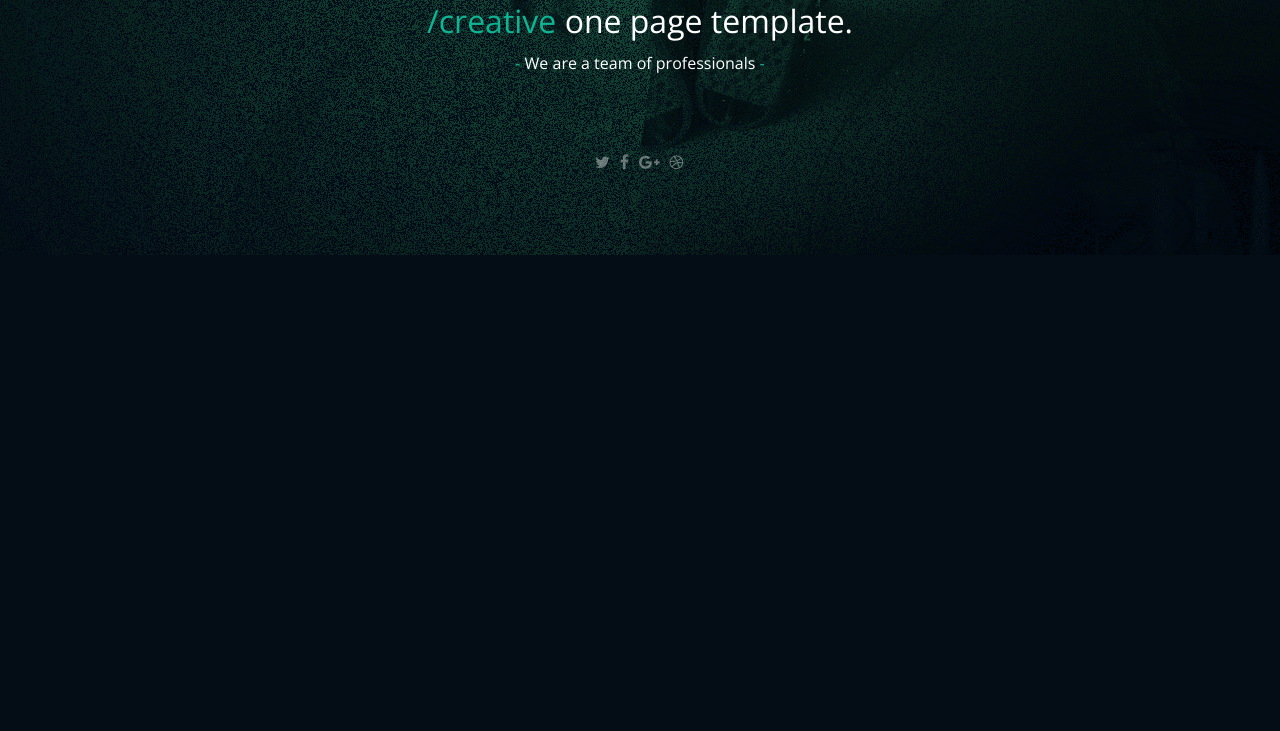
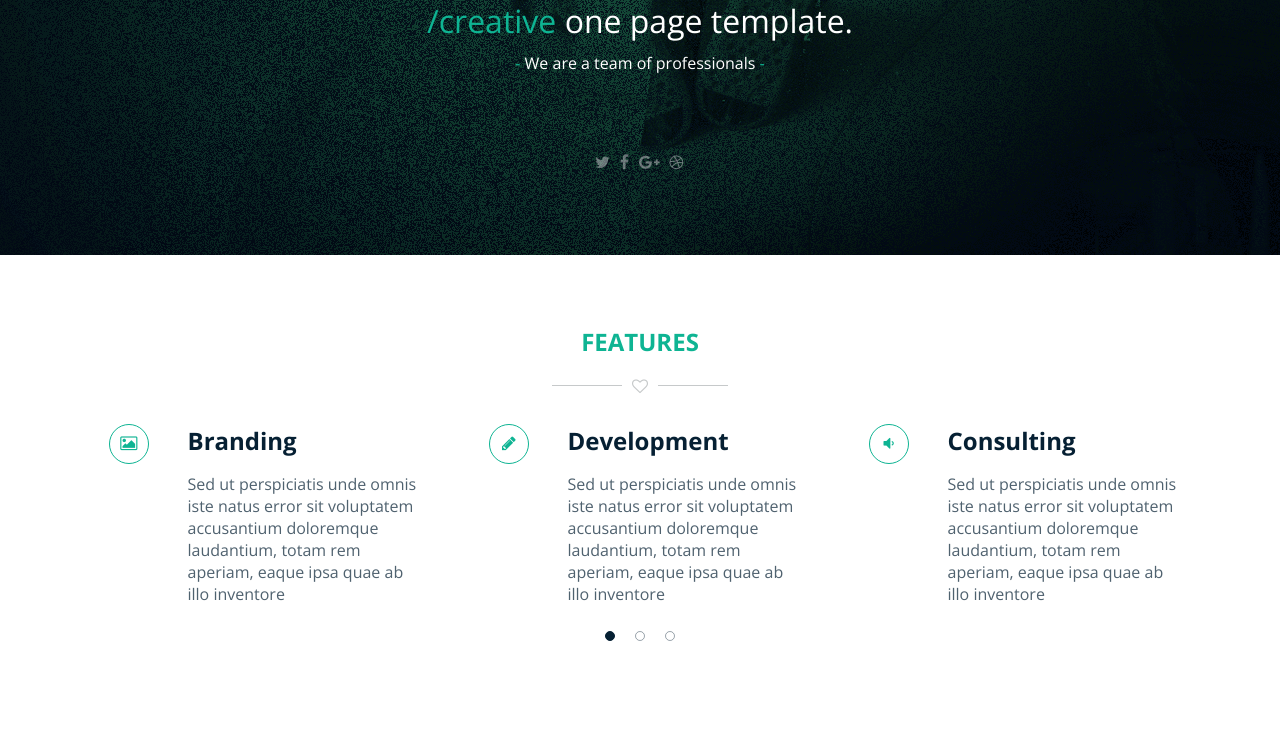
Before and after one commit to superarelucas/front-end-test, a PHP site: page / in a window 1280 px wide. Shown: the part 545-1276 px from the top of the page. Before the commit the page ends 800 px from the top, so only its background shows below. Run offline with PHP 8.4, Linux system fonts and the light colour scheme.

Commit message:
Layout Sessão Features Finalizada

```diff
--- a/assets/projeto/css/style.css
+++ b/assets/projeto/css/style.css
@@ -7,7 +7,8 @@ body {
   font-family: 'Open Sans', sans-serif; }
 
 a {
-  text-decoration: none; }
+  text-decoration: none;
+  cursor: pointer; }
 
 .logo-font {
   font-family: 'Pacifico', cursive;
@@ -129,6 +130,62 @@ header nav ul .active {
   transition: .3s; }
 
 .social-buttons .social:active, .social-buttons .social:visited {
+  opacity: 1;
+  transition: .3s; }
+
+.ornament {
+  display: -webkit-inline-box;
+  display: -ms-inline-flexbox;
+  display: inline-flex;
+  margin-bottom: 30px; }
+
+.ornament::before, .ornament::after {
+  content: "";
+  display: -webkit-inline-box;
+  display: -ms-inline-flexbox;
+  display: inline-flex;
+  background-color: #c6c9ca;
+  height: 1px;
+  width: 70px;
+  margin-top: 7px;
+  margin-left: 10px;
+  margin-right: 10px; }
+
+.slide-item i {
+  color: #0eb493;
+  border-radius: 100%;
+  border: 1px solid #0eb493;
+  padding: 10px;
+  width: 40px;
+  height: 40px; }
+
+.slide-controler-2 {
+  display: -webkit-inline-box;
+  display: -ms-inline-flexbox;
+  display: inline-flex;
+  -ms-flex-wrap: wrap;
+      flex-wrap: wrap;
+  width: 100%;
+  margin-bottom: 80px; }
+
+.slide-controler-2 a {
+  display: -webkit-inline-box;
+  display: -ms-inline-flexbox;
+  display: inline-flex;
+  height: 10px;
+  width: 10px;
+  border-radius: 100%;
+  border: 1px solid #062033;
+  transition: .3s;
+  opacity: .4;
+  margin: 10px; }
+
+.slide-controler-2 a:hover {
+  opacity: 1;
+  transition: .3s; }
+
+.slide-controler-2 a.active {
+  background-color: #062033;
   opacity: 1;
   transition: .3s; }
 
@@ -897,7 +954,7 @@ header nav ul .active {
   color: #32b0ee; }
 
 .font-c-h3 {
-  color: #32b0ee; }
+  color: #c6c9ca; }
 
 .font-c-h4 {
   color: #32b0ee; }
@@ -924,7 +981,7 @@ header nav ul .active {
   color: #27ae60; }
 
 .font-c-blue {
-  color: #101636; }
+  color: #062033; }
 
 .font-c-p {
   color: #8e44ad; }
@@ -936,7 +993,7 @@ header nav ul .active {
   background-color: #32b0ee; }
 
 .bg-c-h3 {
-  background-color: #32b0ee; }
+  background-color: #c6c9ca; }
 
 .bg-c-h4 {
   background-color: #32b0ee; }
@@ -963,7 +1020,7 @@ header nav ul .active {
   background-color: #27ae60; }
 
 .bg-c-blue {
-  background-color: #101636; }
+  background-color: #062033; }
 
 .bg-c-p {
   background-color: #8e44ad; }
--- a/assets/projeto/index.php
+++ b/assets/projeto/index.php
@@ -37,9 +37,52 @@
             <p class="font-s-1 font-w-l font-c-h mar-tb-10">- <span class="font-c-w">We are a team of professionals </span>-</p>
           </div>
         </div>
-        <div class="social-buttons"><a class="social" href="#"><i class="fa fa-twitter" aria-hidden="true"></i></a><a class="social" href="#"><i class="fa fa-facebook" aria-hidden="true"></i></a><a class="social" href="#"><i class="fa fa-google-plus" aria-hidden="true"></i></a><a class="social" href="#"><i class="fa fa-dribbble" aria-hidden="true"></i></a></div>
-        <div class="slide-controler"><a class="active" href="#" slide-control="slide-01"></a><a href="#" slide-control="slide-01"></a><a href="#" slide-control="slide-01"></a></div>
+        <div class="social-buttons"><a class="social"><i class="fa fa-twitter" aria-hidden="true"></i></a><a class="social"><i class="fa fa-facebook" aria-hidden="true"></i></a><a class="social"><i class="fa fa-google-plus" aria-hidden="true"></i></a><a class="social"><i class="fa fa-dribbble" aria-hidden="true"></i></a></div>
+        <div class="slide-controler"><a class="active" slide-control="slide-01"></a><a slide-control="slide-01"></a><a slide-control="slide-01"></a></div>
       </div>
     </section>
   </section>
+  <section class="container">
+    <div class="row center-xs">
+      <div class="col-xs-12 center-xs">
+        <h1 class="font-c-h font-st-upper mar-t-70">Features</h1><span class="ornament font-s-1 font-c-h3"><i class="fa fa-heart-o" aria-hidden="true"></i></span>
+      </div>
+    </div>
+    <div class="row">
+      <div class="col-xs-12 col-xl-4 slide-item" slide-control="slide-01">
+        <div class="container-fluid pad-lr-0">
+          <div class="row mar-lr-0">
+            <div class="col-3 center-xs"><i class="fa fa-picture-o" aria-hidden="true"></i></div>
+            <div class="col-9">
+              <h1 class="font-c-blue font-w-sb mar-tb-0">Branding</h1>
+              <p class="font-c-blue font-s-1 o-70">Sed ut perspiciatis unde omnis iste natus error sit voluptatem accusantium doloremque laudantium, totam rem aperiam, eaque ipsa quae ab illo inventore</p>
+            </div>
+          </div>
+        </div>
+      </div>
+      <div class="col-xs-12 col-xl-4 slide-item" slide-control="slide-01">
+        <div class="container-fluid pad-lr-0">
+          <div class="row mar-lr-0">
+            <div class="col-3 center-xs"><i class="fa fa-pencil" aria-hidden="true"></i></div>
+            <div class="col-9">
+              <h1 class="font-c-blue font-w-sb mar-tb-0">Development</h1>
+              <p class="font-c-blue font-s-1 o-70">Sed ut perspiciatis unde omnis iste natus error sit voluptatem accusantium doloremque laudantium, totam rem aperiam, eaque ipsa quae ab illo inventore</p>
+            </div>
+          </div>
+        </div>
+      </div>
+      <div class="col-xs-12 col-xl-4 slide-item" slide-control="slide-01">
+        <div class="container-fluid pad-lr-0">
+          <div class="row mar-lr-0">
+            <div class="col-3 center-xs"><i class="fa fa-volume-down" aria-hidden="true"></i></div>
+            <div class="col-9">
+              <h1 class="font-c-blue font-w-sb mar-tb-0">Consulting</h1>
+              <p class="font-c-blue font-s-1 o-70">Sed ut perspiciatis unde omnis iste natus error sit voluptatem accusantium doloremque laudantium, totam rem aperiam, eaque ipsa quae ab illo inventore</p>
+            </div>
+          </div>
+        </div>
+      </div>
+      <div class="slide-controler-2 center-xs"><a class="active" slide-control="slide-01"></a><a slide-control="slide-01"></a><a slide-control="slide-01"></a></div>
+    </div>
+  </section>
 </body>
--- a/assets/projeto/sass/style.scss
+++ b/assets/projeto/sass/style.scss
@@ -6,7 +6,7 @@ body{margin: 0;}
 
 $highlight: #0eb493;//Base do site
 $highlight-2: #32b0ee;//Base do site
-$highlight-3: #32b0ee;//Base do site
+$highlight-3: #c6c9ca;//Base do site
 $highlight-4: #32b0ee;//Base do site
 
 $white:#fff;
@@ -16,7 +16,7 @@ $red: #e74c3c;
 $orange: #f39c12;
 $yellow:#f1c40f;
 $green:#27ae60;
-$blue:#101636;
+$blue:#062033;
 $purple:#8e44ad;
 
 $xs: '(max-width: 575px)';                              // Extra small(xs) devices (portrait phones, less than 576px)
@@ -36,7 +36,10 @@ $xl: '(min-width: 1200px)';                             // Extra large(xl) devic
 
 *{font-family: 'Open Sans', sans-serif;}
 
-a{  text-decoration: none;}
+a{
+  text-decoration: none;
+  cursor: pointer;
+}
 
 //---------------/
 
@@ -162,6 +165,56 @@ header{
   }
 
   .social:active,.social:visited,{
+    opacity: 1;
+    transition: .3s;
+  }
+}
+.ornament{
+  display: inline-flex;
+  margin-bottom: 30px;
+}
+.ornament::before,.ornament::after{
+  content: "";
+  display: inline-flex;
+  background-color: $highlight-3;
+  height: 1px;
+  width: 70px;
+  margin-top: 7px;
+  margin-left: 10px;
+  margin-right: 10px;
+}
+
+.slide-item i{
+  color: $highlight;
+  border-radius: 100%;
+  border:1px solid $highlight;
+  padding: 10px;
+  width: 40px;
+  height: 40px;
+}
+
+.slide-controler-2{
+  display: inline-flex;
+  flex-wrap: wrap;
+  width: 100%;
+  margin-bottom: 80px;
+
+  a{
+    display: inline-flex;
+    height: 10px;
+    width: 10px;
+    border-radius: 100%;
+    border: 1px solid $blue;
+    transition: .3s;
+    opacity: .4;
+    margin: 10px;
+  }
+  a:hover{
+    opacity: 1;
+    transition: .3s;
+  }
+  a.active{
+    background-color: $blue;
     opacity: 1;
     transition: .3s;
   }
```
Also changed, not shown: assets/projeto/js/slider.js (added, +13 -0 lines), assets/projeto/pug/index.pug (+43 -7 lines), assets/projeto/img/slide-02.png (added), assets/projeto/img/slide-03.png (added).
